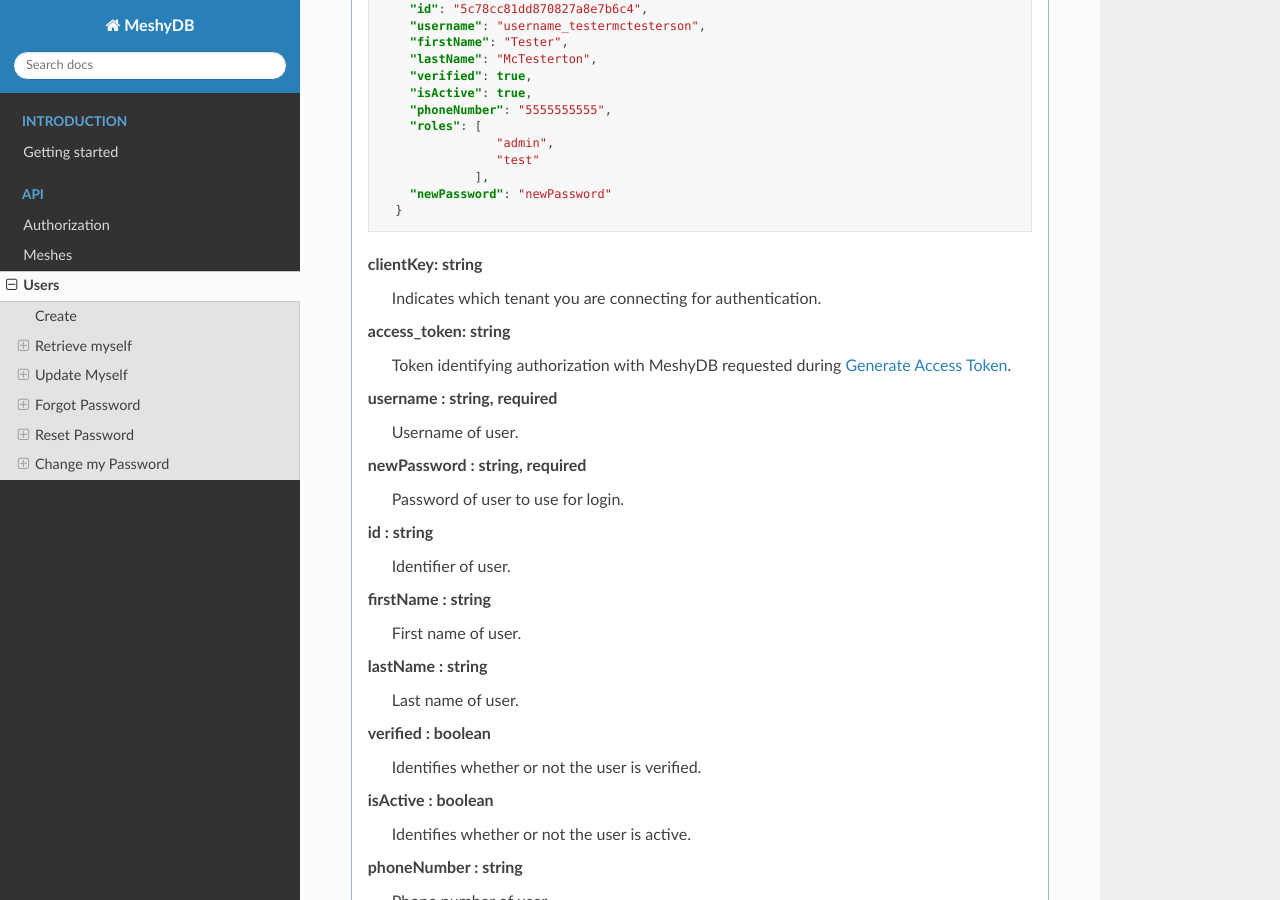
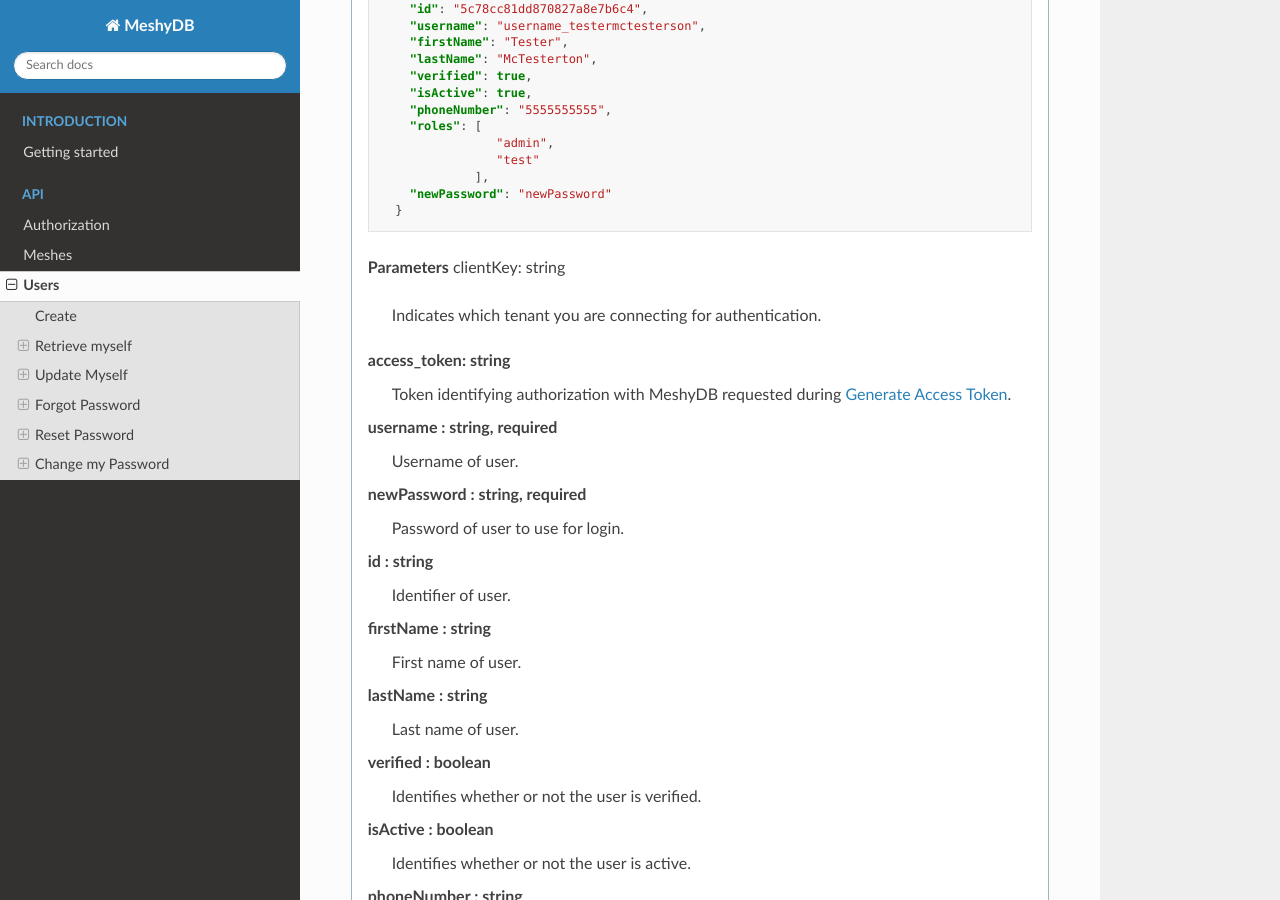
Before and after one commit to yetisoftworks/MeshyDB.SDK, a Sphinx documentation site: the page built from docs/api/users.rst, in a window 1280 px wide and 900 px high, scrolled down 530 px. Built offline with Sphinx 7.4.7 and the Read the Docs theme 2.0.0, drawn with Linux system fonts in a browser that asks for light colours.

Commit message:
Update users.rst

```diff
--- a/docs/api/users.rst
+++ b/docs/api/users.rst
@@ -37,9 +37,7 @@ Creates a new user that can log into the system.
             "newPassword": "newPassword"
           }
 
-      ----------
-      Parameters
-      ----------
+      **Parameters**
       clientKey: string
          Indicates which tenant you are connecting for authentication.
       access_token: string
```
